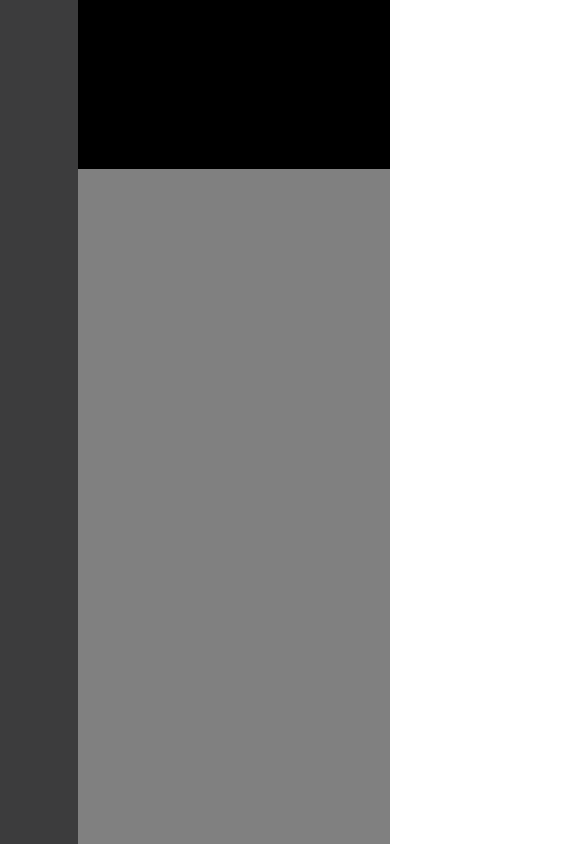
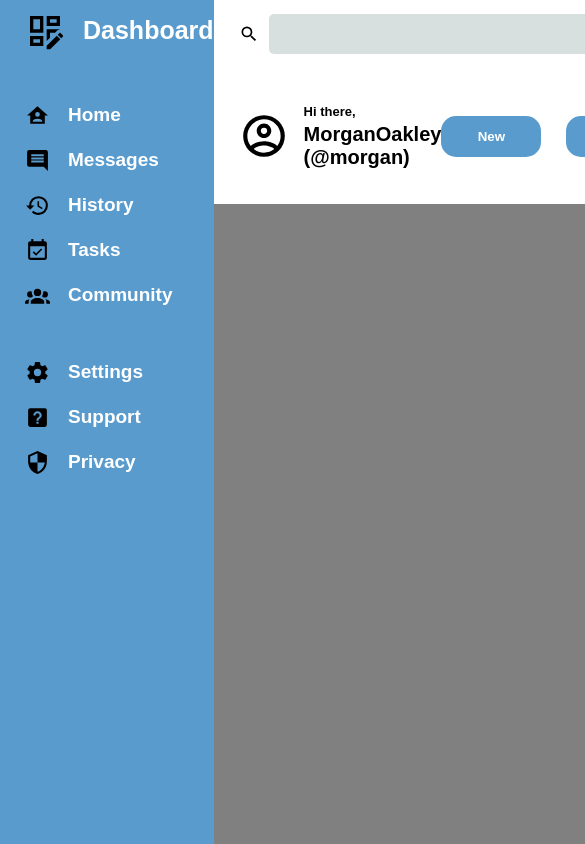
Before and after one commit to jaxx123x/admin-dashboard, a plain HTML site: page index.html in a window 390 px wide. Shown: the top 844 px of the page, 585 px wide, since content can reach past the window. Drawn offline with Linux system fonts and the light colour scheme; a web font is replaced by a local one.

Commit message:
dashboard and header added - - without any responsivity yet

```diff
--- a/index.html
+++ b/index.html
@@ -9,15 +9,72 @@
 <body>
     <div class="header">
         <div class="top-header">
-            <div class="search-bar"></div>
-            <div class="profile-buttons"></div>
+            <div class="search-bar">
+                <img src="images/searchbar.svg" alt="...">
+                <input type="text" id="searchbar">
+            </div>
+            <div class="profile-buttons">
+                <img src="images/notification.svg" alt="...">
+                <img src="images/profile.svg" alt="...">
+                <p>Morgan Oakley</p>
+            </div>
         </div>
         <div class="bottom-header">
-            <div class="profile"></div>
-            <div class="buttons"></div>
+            <div class="profile">
+                <img src="images/profile.svg" alt="...">
+                <div class="greeting-text">
+                    <div style="font-size: 13px; font-weight: bold;">Hi there,</div>
+                    <div style="font-size: 20px; font-weight: bolder;">MorganOakley (@morgan)</div></div>
+            </div>
+            <div class="buttons">
+                <button>New</button>
+                <button>Upload</button>
+                <button>Share</button>
+            </div>
         </div>
     </div>
-    <div class="dashboard"></div>
-    <div class="main-content"></div>
+    <div class="dashboard">
+        <div class="text" style="font-size: 25px; margin-bottom: 15%; margin-top: 5%;">
+            <img src="images/dashboard.svg" alt="..." style="height: 40px; width: 40px;">
+            <div>Dashboard</div>
+        </div>
+        <div class="text">
+            <img src="images/home-account.svg" alt="...">
+            <div>Home</div>
+        </div>
+        <div class="text">
+            <img src="images/messages.svg" alt="...">
+            <div>Messages</div>
+        </div>
+        <div class="text">
+            <img src="images/history.svg" alt="">
+            <div>History</div>
+        </div>
+        <div class="text">
+            <img src="images/tasks.svg" alt="">
+            <div>Tasks</div>
+        </div>
+        <div class="text" style="margin-bottom: 15%;">
+            <img src="images/community.svg" alt="">
+            <div>Community</div>
+        </div>
+        <div class="text">
+            <img src="images/settings.svg" alt="">
+            <div>Settings</div>
+        </div>
+        <div class="text">
+            <img src="images/support.svg" alt="">
+            <div>Support</div>
+        </div>
+        <div class="text">
+            <img src="images/security.svg" alt="">
+            <div>Privacy</div>
+        </div>
+        <div class="text"></div>
+    </div>
+    <div class="main-content">
+        <div class="main"></div>
+        <div class="secondary"></div>
+    </div>
 </body>
 </html>
--- a/style.css
+++ b/style.css
@@ -1,3 +1,8 @@
+@font-face {
+    font-family: my-font;
+    src: url(..fonts/Roboto-VariableFont_wdth,wght.ttf);
+}
+
 body {
     display: grid;
     height: 100vh;
@@ -5,14 +10,16 @@ body {
     grid-template-columns: 1fr 4fr;
     grid-template-rows: 1fr 4fr;
     margin: 0;
+    font-family: my-font, sans-serif;
 }
 
 /* settings for header and childrens*/
 .header {
-    background-color: black;
+    background-color: rgb(255, 255, 255);
     grid-column: 2 / 3;
     display: grid;
     grid-template-rows: 1fr 2fr;
+
 }
 
 .top-header {
@@ -21,19 +28,120 @@ body {
     grid-template-columns: 3fr 1fr;
 }
 
+.search-bar {
+    display: flex;
+    align-items: center;
+    justify-content: flex-start;
+    margin-left: 25px;
+    gap: 10px;
+}
+
+.search-bar > #searchbar {
+   width: 80%;
+   height: 55%;
+   border:0cap;
+   background-color: rgb(215, 223, 223);
+   border-radius: 5px;
+}
+
+.search-bar > img {
+    height: 20px;
+    width: 20px;
+}
+
+.profile-buttons {
+    display: flex;
+    align-items: center;
+    justify-content: flex-start;
+    gap: 24px;
+}
+
+.profile-buttons > img {
+    height: 20px;
+    width: 20px;
+    padding: 6px;
+    border-radius: 4px;
+}
+
+.profile-buttons > img:hover {
+    background-color: rgb(215, 223, 223);
+}
+
+.profile-buttons > p {
+    font-weight: bold
+    ;
+}
 
 .bottom-header {
-   grid-row: 2 / 3;
-   display: grid;
-   grid-template-columns: 3fr 1fr;
-}
+    grid-row: 2 / 3;
+    display: grid;
+    grid-template-columns: 3fr 1fr;
+ }
+
+ .profile {
+    display: flex;
+    justify-content: flex-start;
+    align-items: center;
+    margin-left: 25px;
+    gap: 15px;
+
+ }
+
+ .greeting-text {
+    display: flex;
+    flex-direction: column;
+    gap: 4px;
+ }
+
+ .profile > img {
+    height: 50px;
+    width: 50px;
+ }
+
+ .buttons {
+    display: flex;
+    justify-content: center;
+    align-items: center;
+    gap: 25px;
+    height: 100%;
+    margin-right: 55px;
+ }
+
+ .buttons > button {
+    height: 27%;
+    width: 100px;
+    height: 41px;
+    border: 0cap;
+    background-color: rgb(89, 155, 205);
+    color: white;
+    font-weight: bold;
+    border-radius: 15px;
+ }
+
 
 /* settings for dashboard and childrens*/
 .dashboard {
-    background-color: rgb(60, 60, 61);
+    background-color: rgb(89, 155, 205);
     grid-column: 1 / 2;
     grid-row: 1 / 3;
+    display: flex;
+    flex-direction: column;
+    gap: 20px;
 
+}
+
+.text {
+    display: flex;
+    gap: 18px;
+    align-items: center;
+    color: white;
+    font-weight: bold;
+    font-size: 19px;
+    margin-left: 25px;
+}
+.dashboard > .text > img {
+    height: 25px;
+    width: 25px;
 }
 
 /* settings for main-content and childrens*/
```
Also changed, not shown: fonts/Roboto-Italic-VariableFont_wdth,wght.ttf (added), fonts/Roboto-VariableFont_wdth,wght.ttf (added), images/community.svg (added), images/dashboard.svg (added), images/history.svg (added), images/home-account.svg (added), images/messages.svg (added), images/notification.svg (added), images/profile.svg (added), images/profile2.svg (added), images/searchbar.svg (added), images/security.svg (added), images/settings.svg (added), images/support.svg (added), 1 more files.
